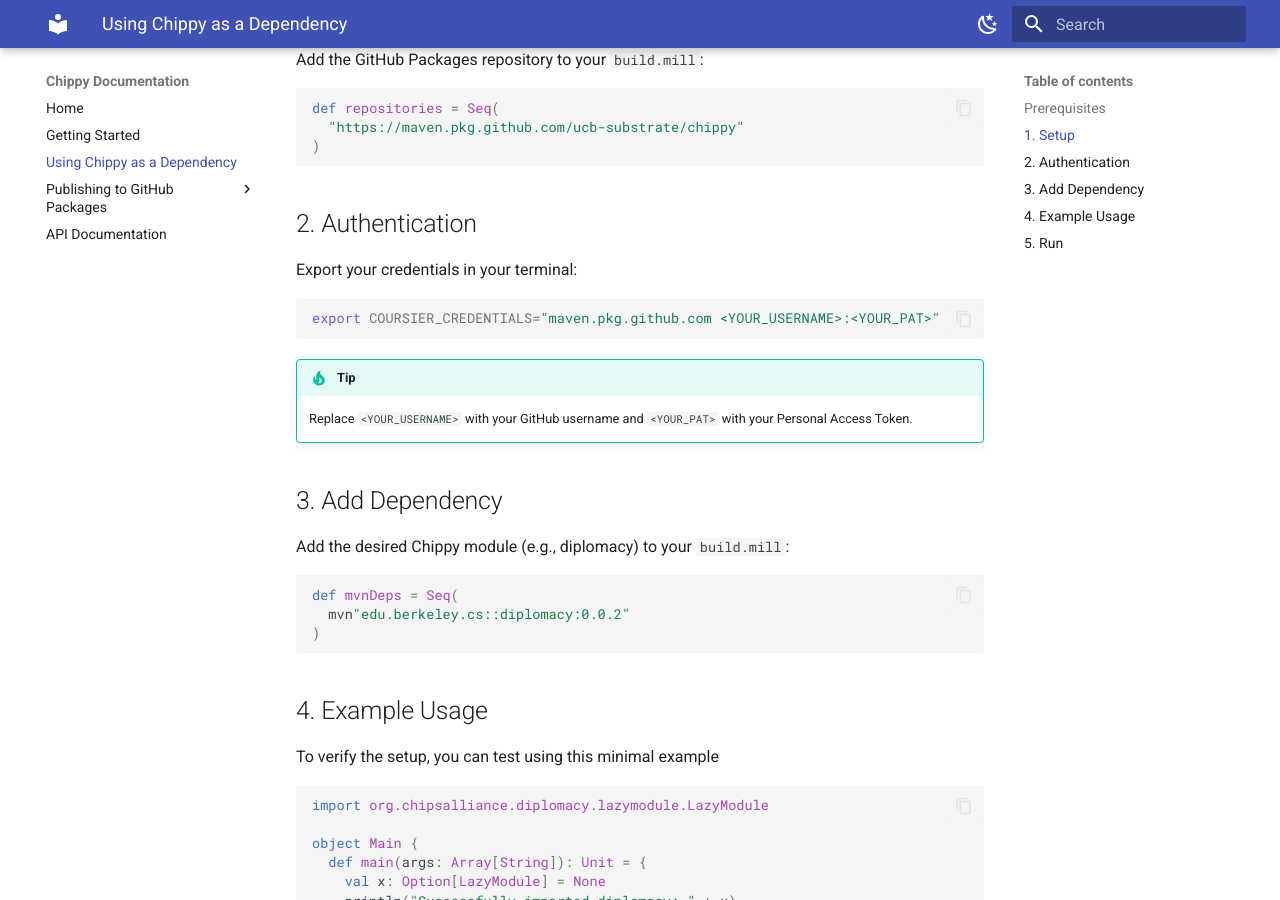
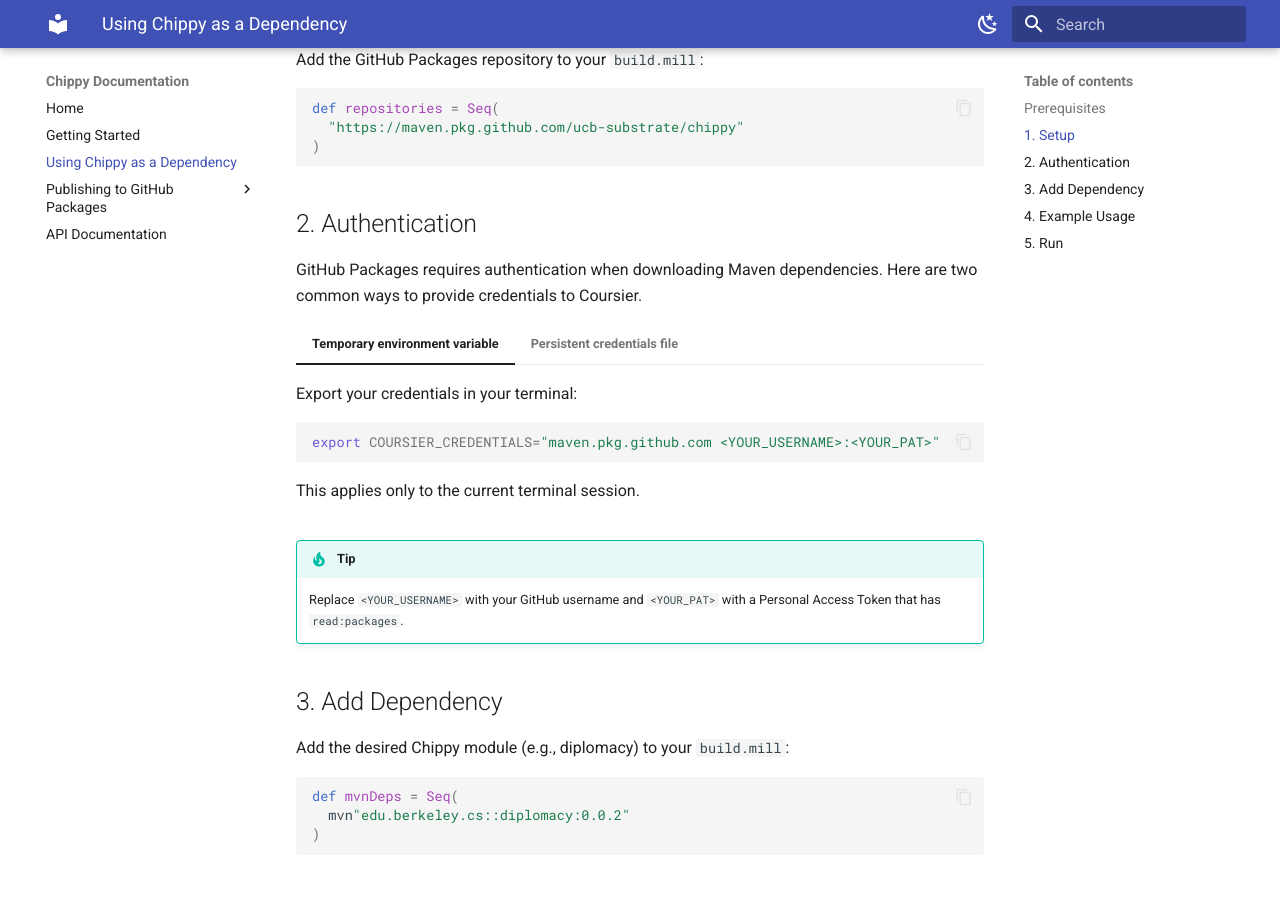
Before and after one commit to rohkud/chippy, an MkDocs documentation site: the page built from docs/using-packages.md, in a window 1280 px wide and 900 px high, scrolled down 470 px. Built offline with MkDocs 1.6.1 and Material for MkDocs 9.7.7, drawn with Linux system fonts in a browser that asks for light colours.

Commit message:
Added alternate way to place credentials

````diff
--- a/docs/using-packages.md
+++ b/docs/using-packages.md
@@ -21,12 +21,46 @@ def repositories = Seq(
 
 ## 2. Authentication
 
-Export your credentials in your terminal:
-```bash
-export COURSIER_CREDENTIALS="maven.pkg.github.com <YOUR_USERNAME>:<YOUR_PAT>"
-```
+GitHub Packages requires authentication when downloading Maven dependencies. Here are two common ways to provide credentials to Coursier.
+
+=== "Temporary environment variable"
+
+    Export your credentials in your terminal:
+
+    ```bash
+    export COURSIER_CREDENTIALS="maven.pkg.github.com <YOUR_USERNAME>:<YOUR_PAT>"
+    ```
+
+    This applies only to the current terminal session.
+
+=== "Persistent credentials file"
+
+    Create a Coursier credentials file:
+
+    ```bash
+    mkdir -p ~/.coursier
+    nano ~/.coursier/credentials
+    ```
+
+    Add:
+
+    ```text
+    maven.pkg.github.com <YOUR_USERNAME>:<YOUR_PAT>
+    ```
+
+    Restrict file permissions:
+
+    ```bash
+    chmod 600 ~/.coursier/credentials
+    ```
+
+    This avoids re-exporting credentials every new terminal session.
+
+    !!! warning
+        Never commit your Personal Access Token or credentials file to a repository.
+
 !!! tip
-    Replace `<YOUR_USERNAME>` with your GitHub username and `<YOUR_PAT>` with your Personal Access Token.
+    Replace `<YOUR_USERNAME>` with your GitHub username and `<YOUR_PAT>` with a Personal Access Token that has `read:packages`.
 
 ## 3. Add Dependency
 
````
